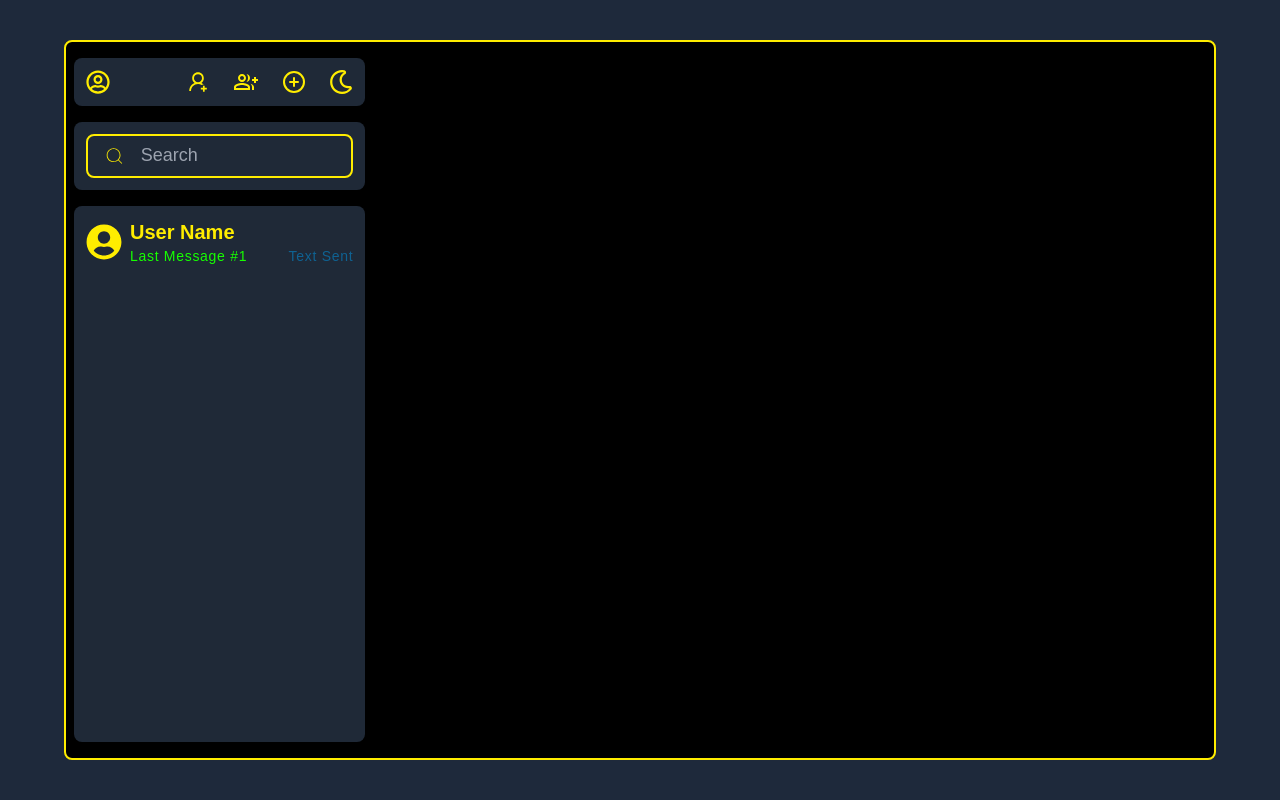
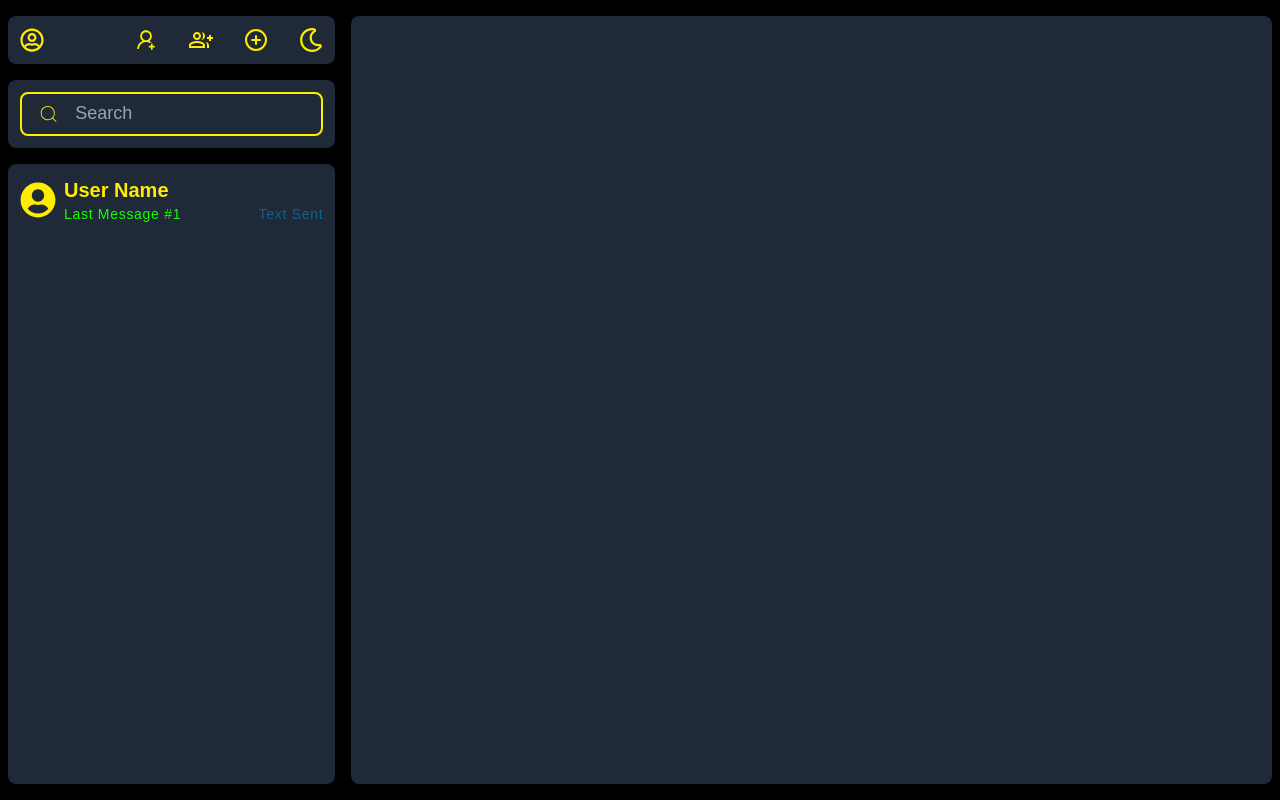
Before and after one commit to mahisurrahman/chat-app-front-end, a React (Vite) app: page / in a window 1280 px wide. Built offline with nearby package versions, Linux system fonts and the light colour scheme; a web font is replaced by a local one.

Commit message:
Custmoized the Container

```diff
--- a/src/Components/WorkArea/WorkArea.jsx
+++ b/src/Components/WorkArea/WorkArea.jsx
@@ -2,8 +2,10 @@
 
 const WorkArea = () => {
     return (
-        <div className="">
+        <div className="h-full py-4 pr-2 flex flex-col">
+            <div className="bg-[#1F2937] h-full rounded-lg">
 
+            </div>
         </div>
     );
 };
--- a/src/Containers/MainContainer/MainContainers.jsx
+++ b/src/Containers/MainContainer/MainContainers.jsx
@@ -3,11 +3,11 @@ import WorkArea from "../../Components/WorkArea/WorkArea";
 
 const MainContainers = () => {
   return (
-    <div className="w-[90vw] h-[90vh] bg-[#000000] border-2 border-[#FFED00] rounded-lg grid gap-2 grid-cols-11">
-      <div className="col-span-3">
+    <div className="w-full h-full bg-[#000000] grid gap-2 grid-cols-11">
+      <div className="col-span-3 h-full">
         <Sidebar></Sidebar>
       </div>
-      <div className="col-span-8">
+      <div className="col-span-8 h-full">
         <WorkArea></WorkArea>
       </div>
     </div>
```
